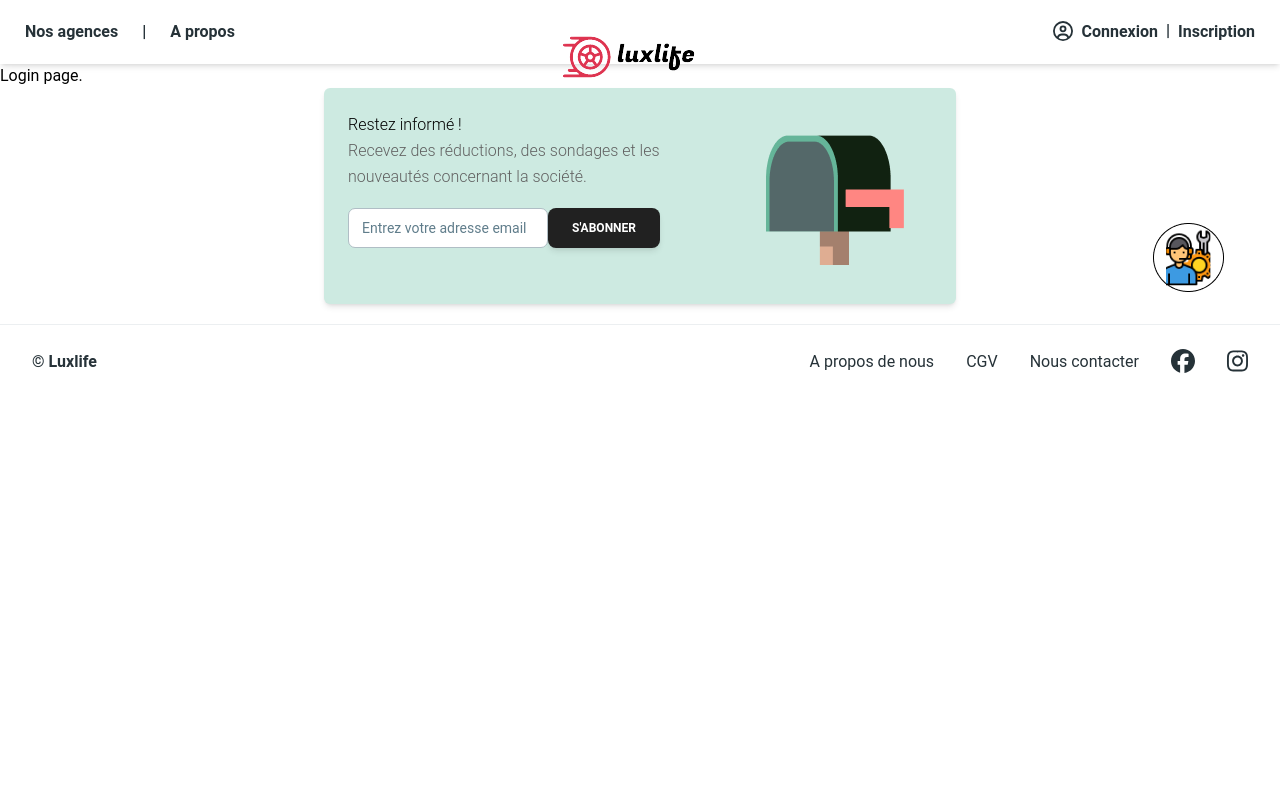
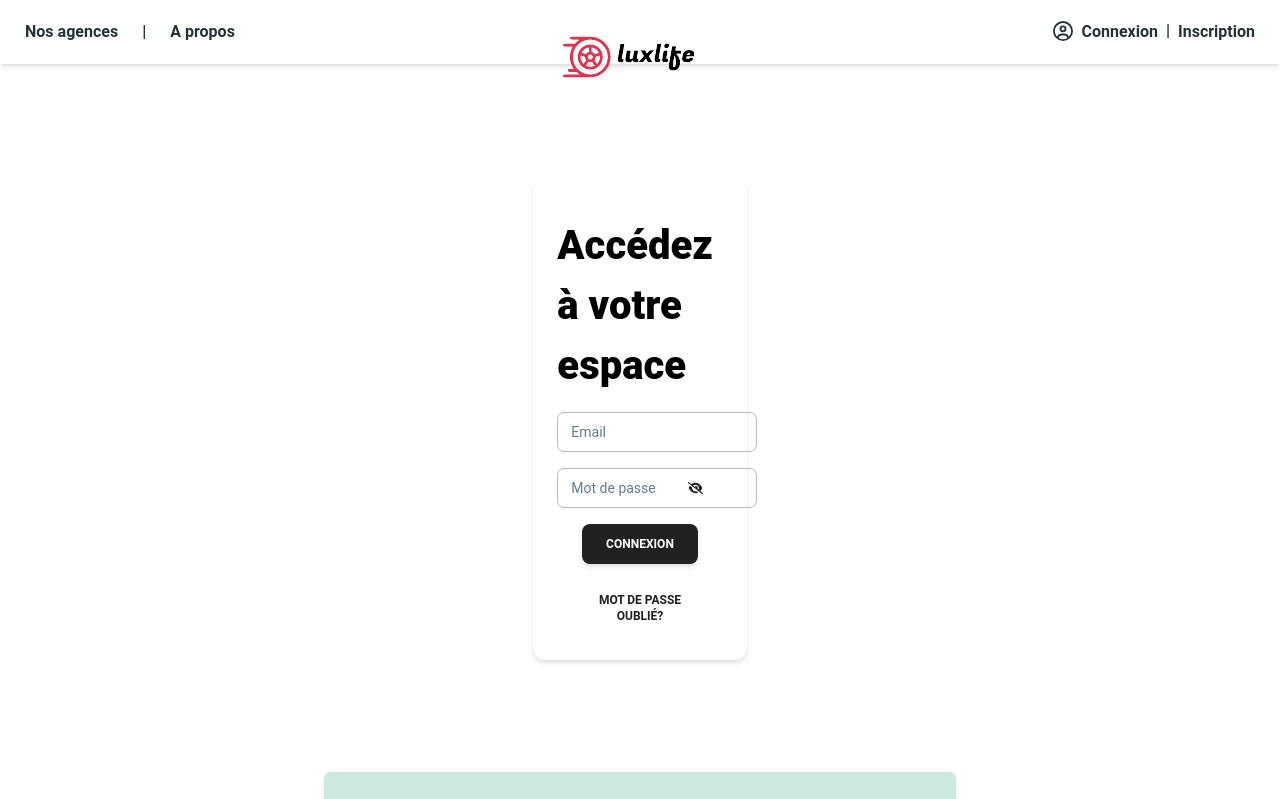
Before and after one commit to alan-vle/luxlife_front-app, a React (Vite) app: page /login in a window 1280 px wide. Shown: the top 799 px of the page. Built offline with nearby package versions, Linux system fonts and the light colour scheme.

Commit message:
Feat #7: create sign in page (#25)

```diff
--- a/src/components/pages/Auth/Login.jsx
+++ b/src/components/pages/Auth/Login.jsx
@@ -1,5 +1,76 @@
+import {Alert, Button, Card, CardBody, Input, Typography} from "@material-tailwind/react";
+import {OneFieldPassword} from "@/utils/Password.jsx";
+import {FontAwesomeIcon} from "@fortawesome/react-fontawesome";
+import {faCircleCheck, faCircleXmark} from "@fortawesome/free-solid-svg-icons";
+import {useState} from "react";
+import {useNavigate} from "react-router";
+import {emailValidator} from "@/components/pages/Auth/Register.jsx";
+import {toast} from "react-toastify";
+import {LoginService} from "@/service/AuthentificationService.jsx";
+
 const Login = () => {
-    return<><h1>Login page.</h1></>
+    const [email, setEmail] = useState(null);
+    const [emailIsValid, setEmailIsValid] = useState(false);
+    const [emailIsNotValid, setEmailIsNotValid] = useState(false);
+    const [password, setPassword] = useState(null)
+    const goTo = useNavigate()
+
+    const emailHandler = (e) => {
+        emailValidator(e, setEmail, setEmailIsValid, setEmailIsNotValid)
+    }
+
+    const submitHandler = () => {
+        if(emailIsValid && null !== password) {
+            const loginData = {
+                email: email,
+                password: password
+            }
+
+            LoginService(loginData, goTo)
+        } else if(!emailIsValid) {
+            toast.error('Votre email n\'est pas valide.', {
+                position: "top-center"
+            })
+        } else if(null === password || password.length === 0) {
+            toast.error('Votre mot de passe n\'est pas valide.', {
+                position: "top-center"
+            })
+        }
+    }
+    return(
+        <div className={"grid grid-cols-12 mt-28 mb-28"}>
+            <div className={"lg:col-span-5"}></div>
+            <div className={"lg:col-span-2 sm:col-span-12"}>
+                <Card>
+                    <CardBody>
+                        <div className={"grid grid-cols-2 flex justify-center"}>
+                            <div className={"col-span-2 mt-4"}>
+                                <Typography as="h2" className={"text-black font-extrabold text-[40px]"}>
+                                    Accédez à votre espace
+                                </Typography>
+                            </div>
+                            <div className={"col-span-2 mt-4"}>
+                                <Input label={"Email"} placeholder={"jon-jony@gmail.com"}
+                                       onChange={emailHandler} success={emailIsValid} error={emailIsNotValid}
+                                />
+                            </div>
+                            <div className={"col-span-2 mt-4"}>
+                                <OneFieldPassword onChange={(e) => setPassword(e.target.value)}/>
+                            </div>
+                            <div className={"col-span-2 mt-4 flex justify-center"}>
+                                <Button onClick={submitHandler}>Connexion</Button>
+                            </div>
+                            <div className={"col-span-2 mt-4 flex justify-end"}>
+                                <Button variant={"text"} onClick={() => goTo('/reset-password')}>Mot de passe oublié?</Button>
+                            </div>
+                        </div>
+                    </CardBody>
+                </Card>
+            </div>
+            <div className={"col-span-5"}></div>
+        </div>
+
+    )
 }
 
 export default Login;
--- a/src/components/pages/Auth/Register.jsx
+++ b/src/components/pages/Auth/Register.jsx
@@ -135,7 +135,7 @@ export function Register() {
             <div className={"col-span-6 flex justify-center w-full h-auto"}>
                 <Card>
                     <CardBody>
-                        <Typography className={"font-extrabold text-[40px] text-black"}>Rejoignez nous en devenant client !</Typography>
+                        <Typography className={"text-black font-extrabold text-[40px]"}>Rejoignez nous en devenant client !</Typography>
                         <div className={"grid grid-cols-2 gap-2 mt-8 placeholder:text-slate-400"}>
                             <div className={"mb-4 "}>
                                 <Input label={"Nom"} placeholder={"Ex : Jon Jony"}
@@ -247,7 +247,7 @@ function fullNameValidator(e, setFullName, setFullNameIsValid, setFullNameIsNotV
     }
 }
 
-function emailValidator(e, setEmail, setEmailIsValid, setEmailIsNotValid) {
+export function emailValidator(e, setEmail, setEmailIsValid, setEmailIsNotValid) {
     const emailValue = e.target.value
     const emailRegex = /^[^\s@]+@[^\s@]+\.[^\s@]+$/;
 
--- a/src/components/parts/Navbar.jsx
+++ b/src/components/parts/Navbar.jsx
@@ -10,6 +10,7 @@ import {Link} from "react-router-dom";
 import {FontAwesomeIcon} from "@fortawesome/react-fontawesome";
 import {faCircleUser} from "@fortawesome/free-regular-svg-icons";
 import luxlifeLogo from "../../assets/luxlife_logo.png";
+import {isAuth} from "@/utils/auth.js";
 function NavList() {
     return (
         <ul className="my-2 flex flex-col gap-2 lg:mb-0 lg:mt-0 lg:flex-row lg:items-center lg:gap-6">
@@ -59,6 +60,8 @@ function NavbarSimple() {
                         <img src={luxlifeLogo} alt="Luxlife logo" className=""/>
                     </Link>
                 </div>
+                {!isAuth() ? (
+                        <>
                             <div className="hidden gap-2 lg:flex">
                                 <FontAwesomeIcon icon={faCircleUser} className={"py-2"} size={"lg"}/>
                                 <Typography
@@ -93,9 +96,18 @@ function NavbarSimple() {
                                     <Bars3Icon className="h-6 w-6" strokeWidth={2} />
                                 )}
                             </IconButton>
+                        </>
+                    )
+                    : (
+                        <Typography as={"paragraph"}>Logged</Typography>
+                    )
+                }
+
             </div>
             <Collapse open={openNav} className={"text-blue-gray-900"}>
                 <NavList />
+                {!isAuth() ?
+                    <>
                         <FontAwesomeIcon icon={faCircleUser} className={"py-2"} size={"lg"}/>
                         <Typography
                             as="a"
@@ -116,6 +128,10 @@ function NavbarSimple() {
                                 Inscription
                             </Link>
                         </Typography>
+                    </>
+                    : <Typography as={"paragraph"}>Logged</Typography>
+                }
+
             </Collapse>
         </Navbar>
     );
--- a/src/service/AuthentificationService.jsx
+++ b/src/service/AuthentificationService.jsx
@@ -39,4 +39,32 @@ const RegisterService = (registerData) => {
         })
 }
 
-export {RegisterService};
+
+const LoginService = (loginData, goTo) => {
+    const invalidCredentials = () => {
+        toast.error("Identifiants invalides!", {
+            position: "top-center"
+        })
+    }
+
+    axios.post(`${apiUrl}/login`, loginData, {headers})
+        .then(response => {
+            const token = response.data.token
+
+            if(null !== token) {
+                sessionStorage.setItem("token", token)
+                goTo('/', {replace: true})
+                goTo(0)
+                toast.success("Vous êtes connecté.", {
+                    position: "top-center"
+                })
+
+            } else {
+                invalidCredentials()
+            }
+        })
+        .catch(() => {
+            invalidCredentials()
+        })
+}
+export {RegisterService, LoginService};
--- a/src/utils/auth.js
+++ b/src/utils/auth.js
@@ -1 +1,7 @@
-export const isAuth = sessionStorage.getItem('token')
+import {useEffect} from "react";
+
+export const isAuth = () => {
+    const token = sessionStorage.getItem('token')
+
+    return token !== undefined && token !== null
+}
```
Lines whose indentation alone changed are shown as unchanged.
